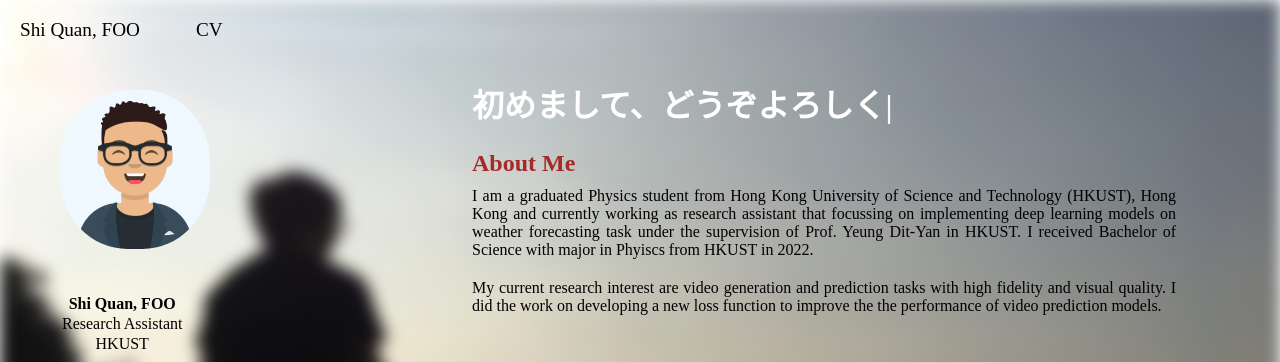
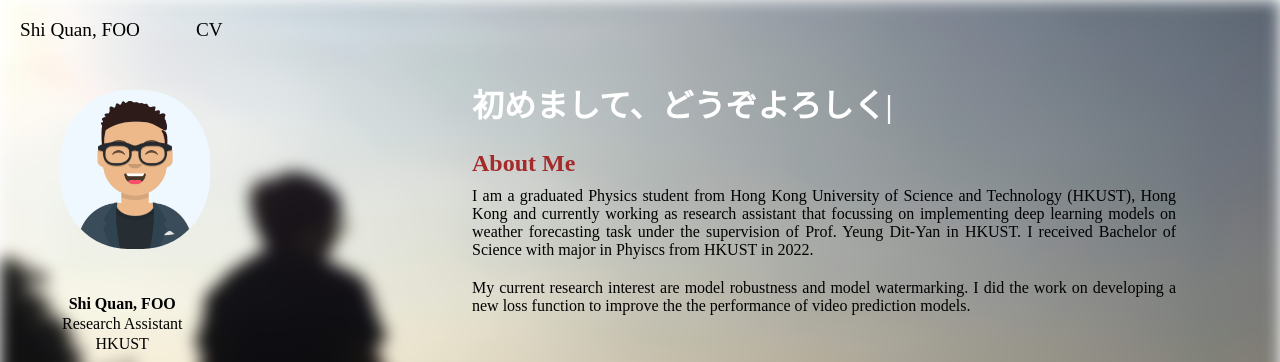
Before and after one commit to sqfoo/sqfoo.github.io, a plain HTML site: page index.html in a window 1280 px wide. Shown: the top 362 px of the page. Drawn offline with nearby package versions, Linux system fonts and the light colour scheme.

Commit message:
Update index.html

```diff
--- a/index.html
+++ b/index.html
@@ -74,7 +74,7 @@
                 Phyiscs from HKUST in 2022.
             </p>
             <p align="justify">
-                My current research interest are video generation and prediction tasks with high fidelity and visual quality. I did the work on developing a new loss function to improve the
+                My current research interest are model robustness and model watermarking. I did the work on developing a new loss function to improve the
                 the performance of video prediction models.
             </p>
             <!-- <p> -->
```
